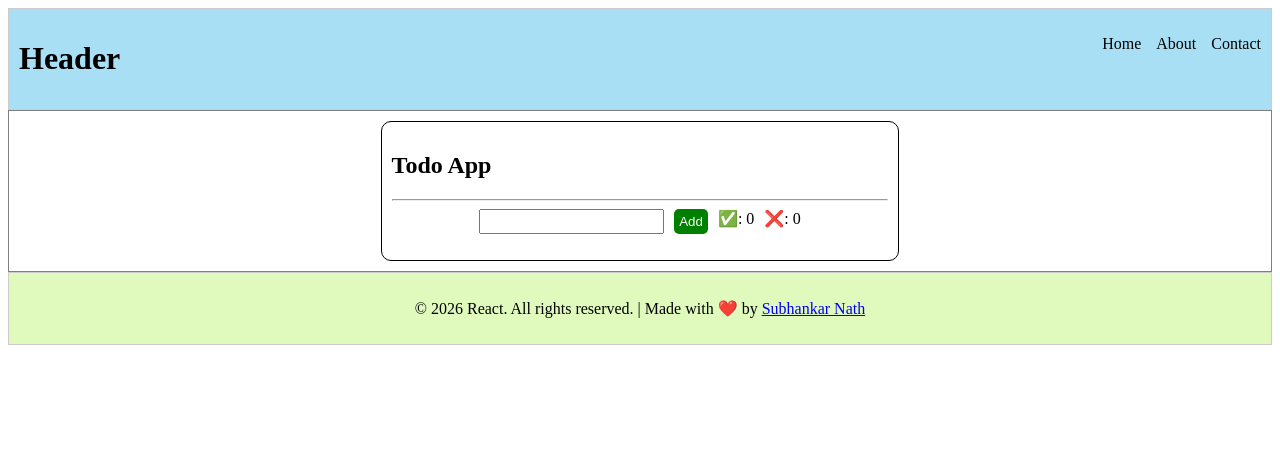
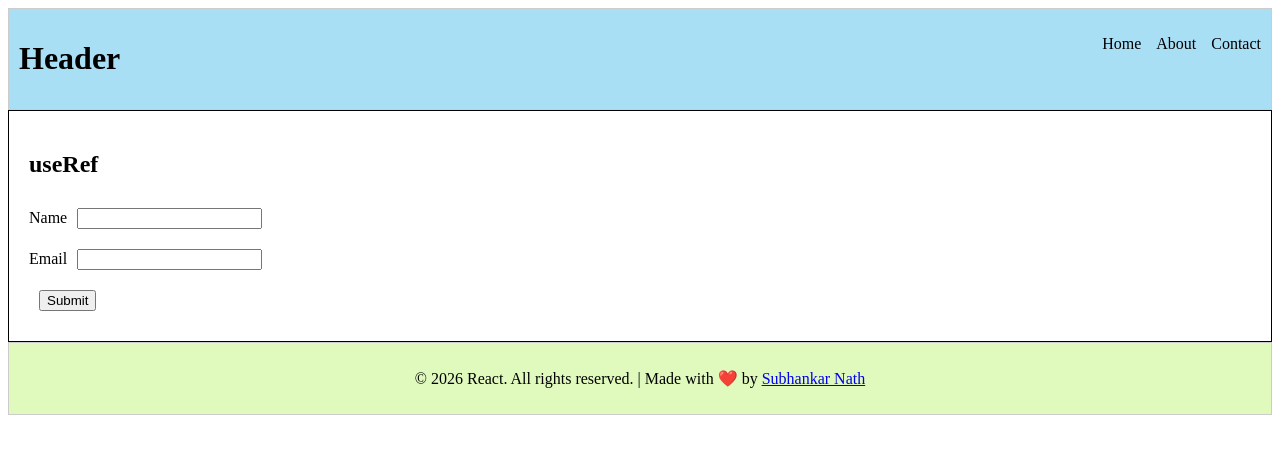
Before and after one commit to SUVO101/react-first, a React (Vite) app: page / in a window 1280 px wide. Shown: the top 454 px of the page. Built offline with nearby package versions, Linux system fonts and the light colour scheme.

Commit message:
useRef hook

```diff
--- a/src/App.jsx
+++ b/src/App.jsx
@@ -13,6 +13,7 @@ import Counter from "./components/Counter"
 import LiveTextPrint from "./components/liveTextPrint"
 import Form from "./components/forms/Form"
 import Todo from "./components/Projects/Todo"
+import UseRefState from "./components/useRefState"
 
 function App() {
 
@@ -69,7 +70,8 @@ function App() {
       {/* <Counter/> */}
       {/* <LiveTextPrint/> */}
       {/* <Form/> */}
-      <Todo/>
+      {/* <Todo/> */}
+      <UseRefState/>
       <Footer/>
    </div>
   )
--- /dev/null
+++ b/src/components/UseRefState.jsx
@@ -0,0 +1,31 @@
+import { useRef } from "react"
+
+const UseRefState = () => {
+    const nameRef = useRef()
+    const emailRef = useRef()
+
+
+    const handleSubmit = (e) => {
+        e.preventDefault()
+        console.log(nameRef.current.value)
+        console.log(emailRef.current.value)
+        nameRef.current.focus()
+    }
+
+  return (
+    <div style={{padding:"20px",border:"1px solid black"}}>
+        <h2>useRef</h2>
+        <form onSubmit={handleSubmit}>
+            <label htmlFor="name">Name</label>
+            <input type="text" id="name" ref={nameRef} style={{margin:"10px"}}/><br/>
+
+            <label htmlFor="email">Email</label>
+            <input type="email" id="email" ref={emailRef} style={{margin:"10px"}}/><br/>
+
+            <button style={{margin:"10px"}}>Submit</button>
+        </form>
+    </div>
+  )
+}
+
+export default UseRefState
```
Also changed, not shown: 1 other file (tests, documents, lock files or other folders).
